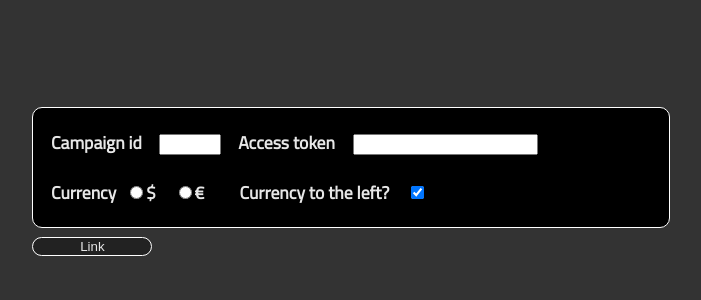
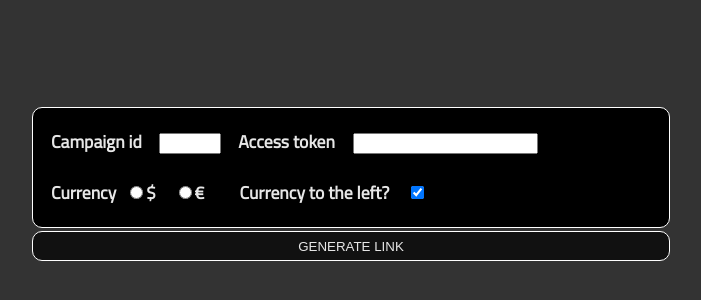
Before and after one commit to jmmedina00/tiltify-donors-overlay, a React (Create React App) app: page / in a window 1280 px wide. Shown: the part 216-516 px from the top of the page, without its empty margins (289-990 px from the left). Built offline with nearby package versions, Linux system fonts and the light colour scheme.

Commit message:
refactor(link-generator): tweak styles of the generate button

```diff
--- a/src/App.css
+++ b/src/App.css
@@ -92,12 +92,13 @@ body {
 }
 
 .generate-link {
-  background-color: #222222;
+  background-color: #111111;
   color: var(--color-text);
   border: 1px solid white;
   border-radius: 10px;
-
-  width: 120px;
+  padding: 0.5em;
+  width: 100%;
+  text-transform: uppercase;
 }
 
 .title {
--- a/src/link-generator/LinkGenerator.js
+++ b/src/link-generator/LinkGenerator.js
@@ -36,7 +36,7 @@ const LinkGenerator = () =>
           <input type="checkbox" id="swap" name="swap" defaultChecked="true"/>
         </div>
       </div>
-      <button className="generate-link">Link</button>
+      <button className="generate-link">Generate link</button>
     </form>
   </div>
 </div>
```
